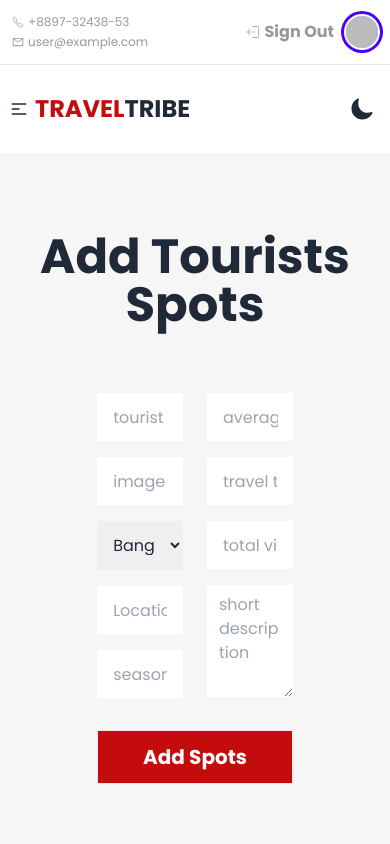
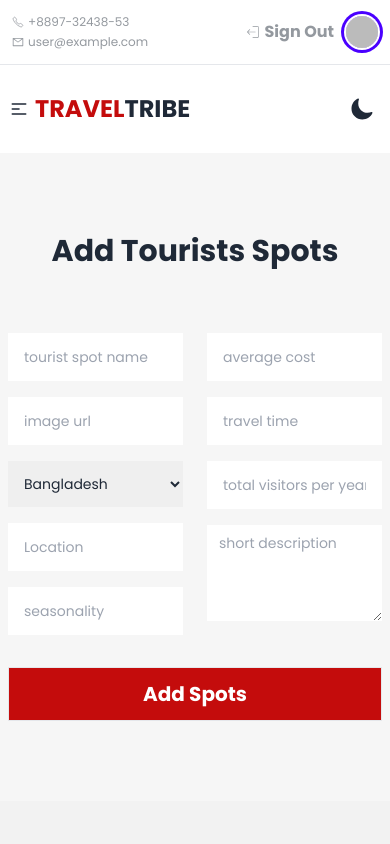
Before and after one commit to arifraj9911/tourism-management-client, a React (Vite) app: page /add-tourist-spot in a window 390 px wide. Shown: the top 844 px of the page. Built offline with nearby package versions, Linux system fonts and the light colour scheme; no server answers; sample sign-in values are in the browser's storage.

Commit message:
add tourist page and my list responsive added

```diff
--- a/src/Pages/AddTouristsSpots/AddTouristsSpots.jsx
+++ b/src/Pages/AddTouristsSpots/AddTouristsSpots.jsx
@@ -48,7 +48,7 @@
           Swal.fire({
             title: "Successfully Added",
             text: "Spots added successfully on the list",
-            icon: "success"
+            icon: "success",
           });
           form.reset();
         }
@@ -56,24 +56,27 @@
   };
   return (
     <div className="">
-     <div className=" p-8 bg-[#f6f6f6] dark:bg-[#121212] dark:text-black mx-auto py-20 ">
-      <h2 className="text-5xl mb-16 text-center dark:text-[#dbdbdb] font-bold">
+      <div className="px-2 md:p-8 bg-[#f6f6f6] dark:bg-[#121212] dark:text-black mx-auto py-20 ">
+        <h2 className="text-3xl md:text-5xl mb-16 text-center dark:text-[#dbdbdb] font-bold">
           Add Tourists Spots
         </h2>
-      <form className="w-3/5 mx-auto" onSubmit={handleAddForm}>
+        <form
+          className="md:w-3/5 mx-auto text-sm md:text-[16px]"
+          onSubmit={handleAddForm}
+        >
           <div className=" flex justify-center gap-6 ">
             <div className="flex flex-col gap-4 w-full">
               <input
                 type="text"
                 name="spot_name"
                 placeholder="tourist spot name"
-              className="input input-bordered border-none focus:outline-none rounded-none w-full"
+                className="input input-bordered border-none text-sm md:text-[16px] focus:outline-none rounded-none w-full"
               />
               <input
                 type="text"
                 name="image"
                 placeholder="image url"
-              className="input input-bordered border-none focus:outline-none rounded-none w-full"
+                className="input input-bordered border-none text-sm md:text-[16px] focus:outline-none rounded-none w-full"
               />
               {/* <input
               type="text"
@@ -97,13 +100,13 @@
                 type="text"
                 name="location"
                 placeholder="Location"
-              className="input input-bordered border-none focus:outline-none rounded-none w-full"
+                className="input input-bordered border-none text-sm md:text-[16px] focus:outline-none rounded-none w-full"
               />
               <input
                 type="text"
                 name="season"
                 placeholder="seasonality"
-              className="input input-bordered border-none focus:outline-none rounded-none w-full"
+                className="input input-bordered border-none text-sm md:text-[16px] focus:outline-none rounded-none w-full"
               />
             </div>
             <div className="flex flex-col gap-4 w-full">
@@ -111,19 +114,19 @@
                 type="number"
                 name="avg_cost"
                 placeholder="average cost"
-              className="input input-bordered border-none focus:outline-none rounded-none w-full"
+                className="input input-bordered border-none text-sm md:text-[16px] focus:outline-none rounded-none w-full"
               />
               <input
                 type="text"
                 name="travel_time"
                 placeholder="travel time"
-              className="input input-bordered border-none focus:outline-none rounded-none w-full"
+                className="input input-bordered border-none text-sm md:text-[16px] focus:outline-none rounded-none w-full"
               />
               <input
                 type="text"
                 name="visitor"
                 placeholder="total visitors per year"
-              className="input input-bordered focus:outline-none border-none rounded-none w-full"
+                className="input input-bordered focus:outline-none text-sm md:text-[16px] border-none rounded-none w-full"
               />
               <textarea
                 name="description"
--- a/src/Pages/MyList/MyList.jsx
+++ b/src/Pages/MyList/MyList.jsx
@@ -100,7 +100,7 @@
   }, [user]);
   return (
     <div className="dark:bg-[#121212] dark:text-[#dbdbdb]">
-      <div className="w-3/4 mx-auto dark:bg-[#121212] py-20">
+      <div className="w-5/6   md:w-3/4  mx-auto dark:bg-[#121212] py-20">
         <div className="overflow-x-auto ">
           <table className="table text-center">
             {/* head */}
@@ -117,7 +117,7 @@
                 <th>Action</th>
               </tr>
             </thead>
-          <tbody className="text-lg bg-[#F3F3F3] dark:bg-[#121212] font-semibold">
+            <tbody className="text-lg bg-[#F3F3F3] dark:bg-[#212121] font-semibold">
               {/* row 1 */}
               {touristSpot.map((spot, idx) => (
                 <tr key={spot._id}>
@@ -248,7 +248,9 @@
                       />
                     </div>
                     <div className="space-y-2">
-                    <label className="font-bold">Total Visitors Per Year</label>
+                      <label className="font-bold">
+                        Total Visitors Per Year
+                      </label>
                       <input
                         type="text"
                         name="visitor"
```
Lines whose indentation alone changed are shown as unchanged.
